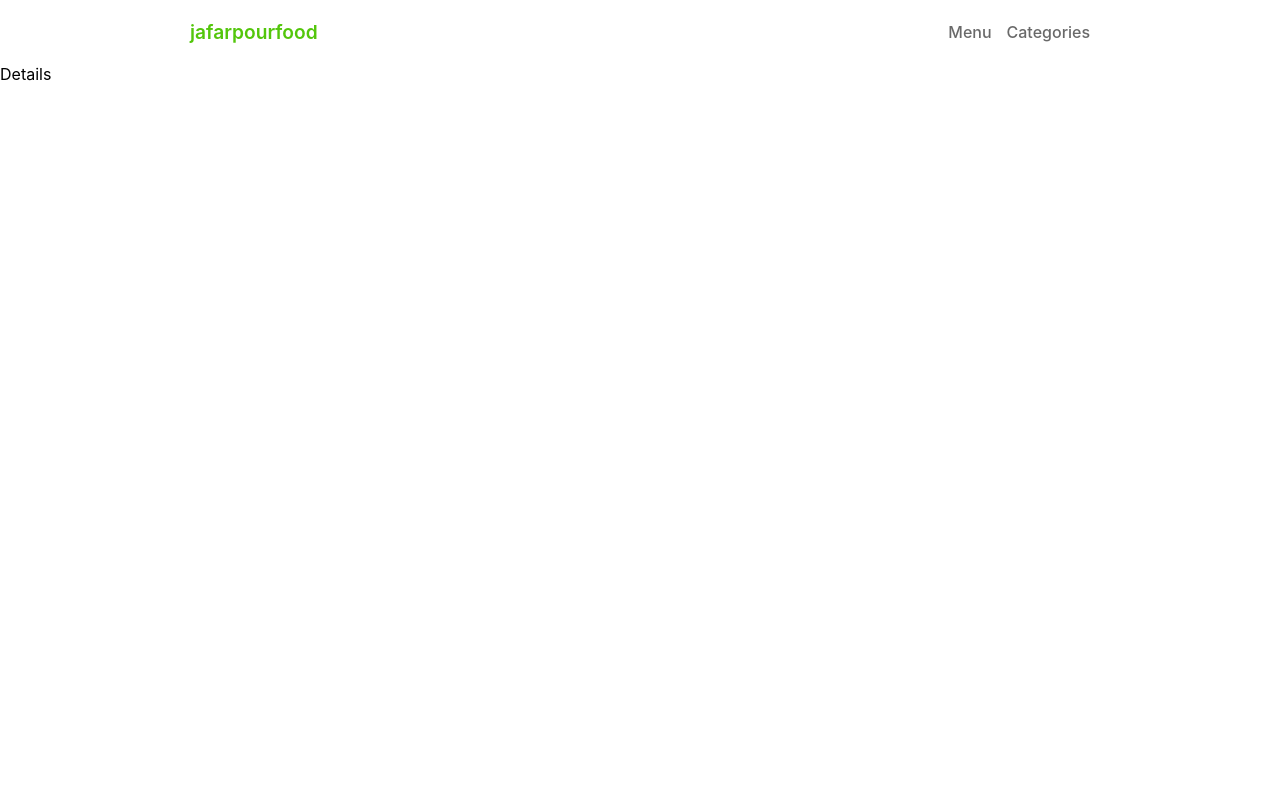
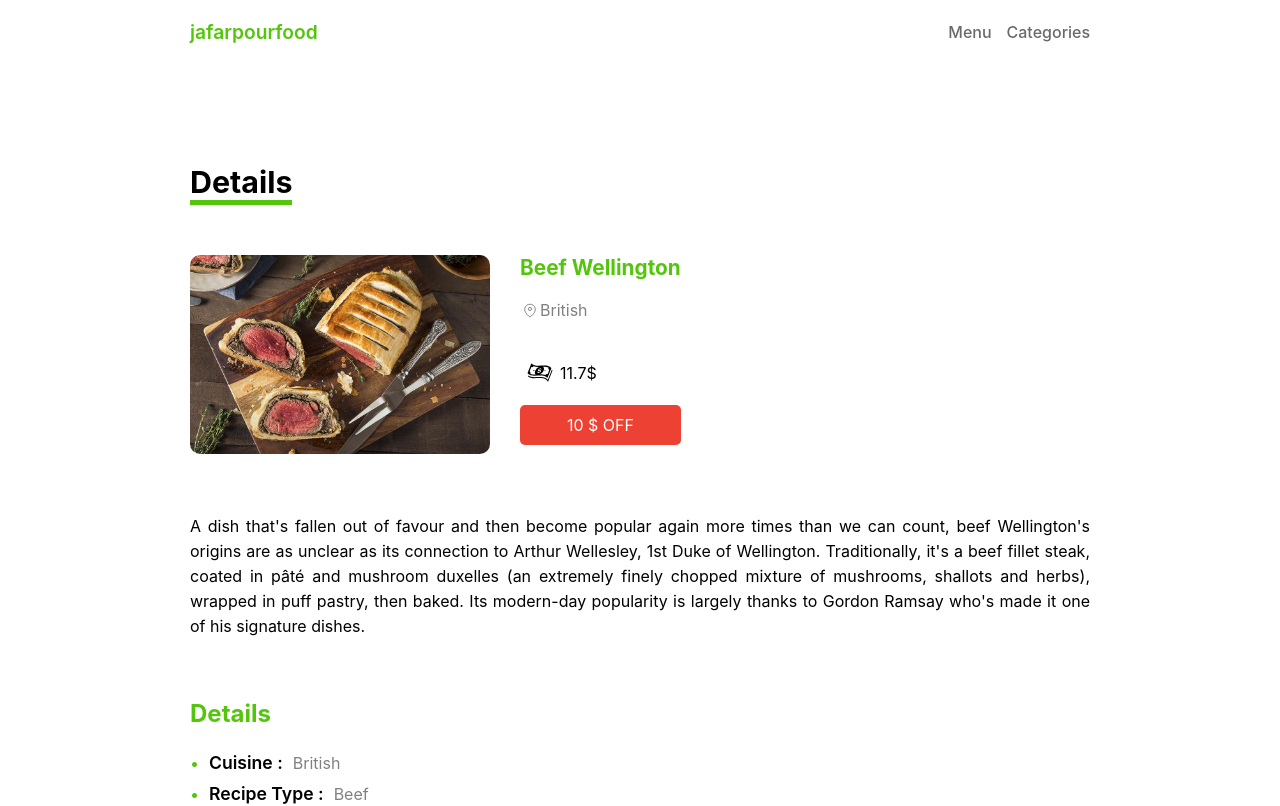
Before and after one commit to Esmailjafarpour/jafarpour-food, a Next.js app: page /menu/1 in a window 1280 px wide. Shown: the top 806 px of the page. Built offline with nearby package versions, Linux system fonts and the light colour scheme; data requests are answered from the project's data file.

Commit message:
Creating a detail page

```diff
--- /dev/null
+++ b/components/template/detailsPage.js
@@ -0,0 +1,73 @@
+import styles from "./detailsPage.module.css";
+import Location from "../icons/Location";
+import Dollar from "../icons/Dollar";
+
+const DetailsPage = (props) => {
+
+     console.log(props)
+
+     const { id , name, details, discount, ingredients, introduction, price, recipe} = props
+     return (
+          <div className={styles.container}>
+              <h2>Details</h2>
+              <div className={styles.subContainer}>
+                    <div className={styles.banner}>
+                         <img src={`/images/${id}.jpeg`} alt={name}/>
+                         <div>
+                              <h3>{name}</h3>
+                              <span className={styles.location}>
+                                   <Location/>
+                                   {details[0].Cuisine}
+                              </span>
+                              <span className={styles.price}>
+                                   <Dollar/>
+                                   {discount ? (price * (100 - discount)/100) : price }$
+                              </span>
+                              {discount ? (
+                                   <span className={styles.discount}>{discount} $ OFF</span>
+                              ):null}
+                         </div>
+                    </div>
+              </div>
+              <div className={styles.introduction}>
+                    <p>{introduction}</p>
+              </div>
+              <div className={styles.details}>
+                    <h4>Details</h4>
+                    <ul>
+                         {details.map((detail,index) => (
+                              <li key={index}>
+                                   <p>{Object.keys(detail)[0]} :</p>
+                                   <span>{Object.values(detail)[0]}</span>
+                              </li>
+                         ))}
+                    </ul>
+              </div>
+              <div className={styles.details}>
+                    <h4>Ingredients</h4>
+                    <ul>
+                         {ingredients.map((item,index) => (
+                              <li key={index}>
+                                   <p>{item}</p>
+                              </li>
+                         ))}
+                    </ul>
+              </div>
+
+              <div className={styles.recipe}>
+                    <h4>Recipe</h4>
+                    <ul>
+                         {recipe.map((item,index) => (
+                             <div key={index} className={index % 2 ? styles.add : styles.even}>
+                                   <span>{index + 1}</span>
+                                   <p>{item}</p>
+                             </div>
+                         ))}
+                    </ul>
+              </div>
+
+          </div>
+     );
+}
+
+export default DetailsPage;
--- /dev/null
+++ b/components/template/detailsPage.module.css
@@ -0,0 +1,155 @@
+.container {
+     max-width: 900px;
+     margin: auto;
+     margin-top: 100px;
+   }
+
+   .container h2 {
+     border-bottom: 5px solid #53c60b;
+     width: fit-content;
+     margin-bottom: 50px;
+     font-size: 1.9rem;
+   }
+
+   .banner {
+     display: flex;
+   }
+
+   .banner img {
+     width: 300px;
+     border-radius: 10px;
+   }
+
+   .banner div {
+     margin-left: 30px;
+   }
+
+   .banner h3 {
+     font-size: 1.3rem;
+     color: #53c60b;
+   }
+
+   .banner span {
+     display: flex;
+     align-items: center;
+   }
+
+   .location {
+     color: grey;
+     margin: 20px 0 40px;
+   }
+
+   .discount {
+     background-color: #ed4133;
+     color: white;
+     padding: 10px 0;
+     display: flex;
+     justify-content: center;
+     border-radius: 5px;
+     margin-top: 20px;
+   }
+
+   .introduction {
+     margin: 60px 0;
+     line-height: 25px;
+     text-align: justify;
+   }
+
+   .details {
+     margin-bottom: 60px;
+   }
+
+   .details h4 {
+     font-size: 1.5rem;
+     color: #53c60b;
+     margin: 24px 0;
+   }
+
+   .details ul {
+     list-style: none;
+   }
+
+   .details li {
+     display: flex;
+     align-items: center;
+     margin: 10px 0;
+   }
+
+   .details li::before {
+     content: "• ";
+     color: #53c60b;
+   }
+
+   .details p {
+     font-size: 1.1rem;
+     font-weight: 600;
+     margin: 0 10px;
+   }
+
+   .details span {
+     color: grey;
+   }
+
+   .recipe {
+     margin-bottom: 100px;
+   }
+
+   .recipe h4 {
+     font-size: 1.5rem;
+     color: #53c60b;
+     margin: 24px 0;
+   }
+
+   .recipe div {
+     display: flex;
+     align-items: center;
+     padding: 20px 10px;
+     text-align: justify;
+   }
+
+   .recipe span {
+     font-size: 2rem;
+     margin: 0 15px 0 5px;
+   }
+
+   .odd {
+     background-color: #e8ffdb;
+   }
+
+   .even {
+     background-color: #bcff93;
+   }
+
+   .container button {
+     width: 100%;
+     border: none;
+     background-color: #53c60b;
+     color: white;
+     padding: 15px;
+     font-size: 1.3rem;
+     border-radius: 10px;
+     cursor: pointer;
+     margin-bottom: 100px;
+   }
+
+   @media (max-width: 900px) {
+     .container {
+       padding: 20px;
+     }
+   }
+
+   @media (max-width: 600px) {
+     .container {
+       padding: 10px;
+     }
+     .banner {
+       flex-direction: column;
+     }
+     .banner div {
+       margin: 0;
+     }
+     .banner img {
+       width: 100%;
+       margin-bottom: 20px;
+     }
+   }
--- a/pages/menu/[id].js
+++ b/pages/menu/[id].js
@@ -1,18 +1,16 @@
 import { useRouter } from "next/router";
+import DetailsPage from "../../components/template/detailsPage";
 
 const Details = ({data}) => {
 
-    const router = useRouter()
+    const router = useRouter();
 
     if(router.isFallback){
           return <h2>Loading ....</h2>
     }
 
-     return (
-          <div>
-               Details
-          </div>
-     );
+     return (<DetailsPage {...data}/>);
+
 }
 
 export default Details;
@@ -38,8 +36,6 @@
 export async function getStaticProps(context) {
 
      const { params :{ id } } = context;
-     console.log(id)
-
      const res = await fetch(`http://localhost:4000/data/${id}`);
      const data = await res.json();
 
```
Also changed, not shown: pages/categories/index.js (added, +11 -0 lines).
